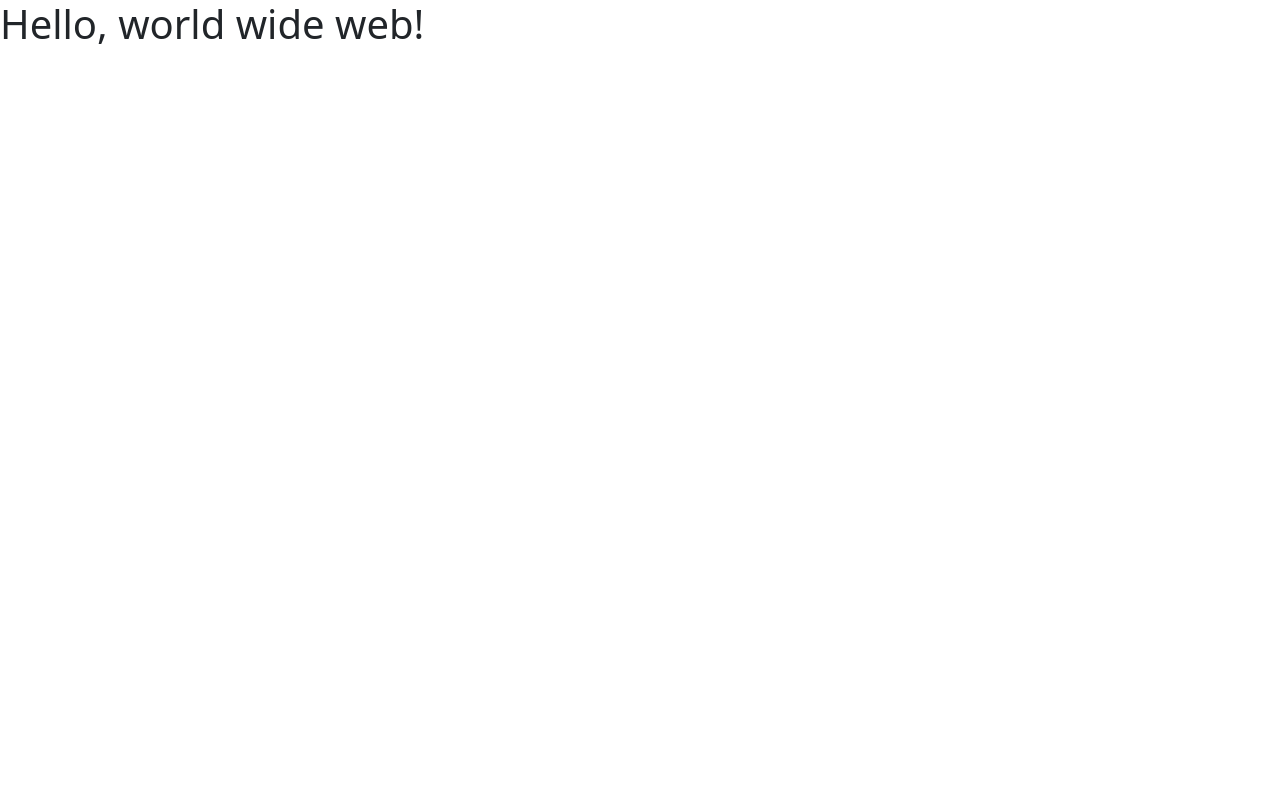
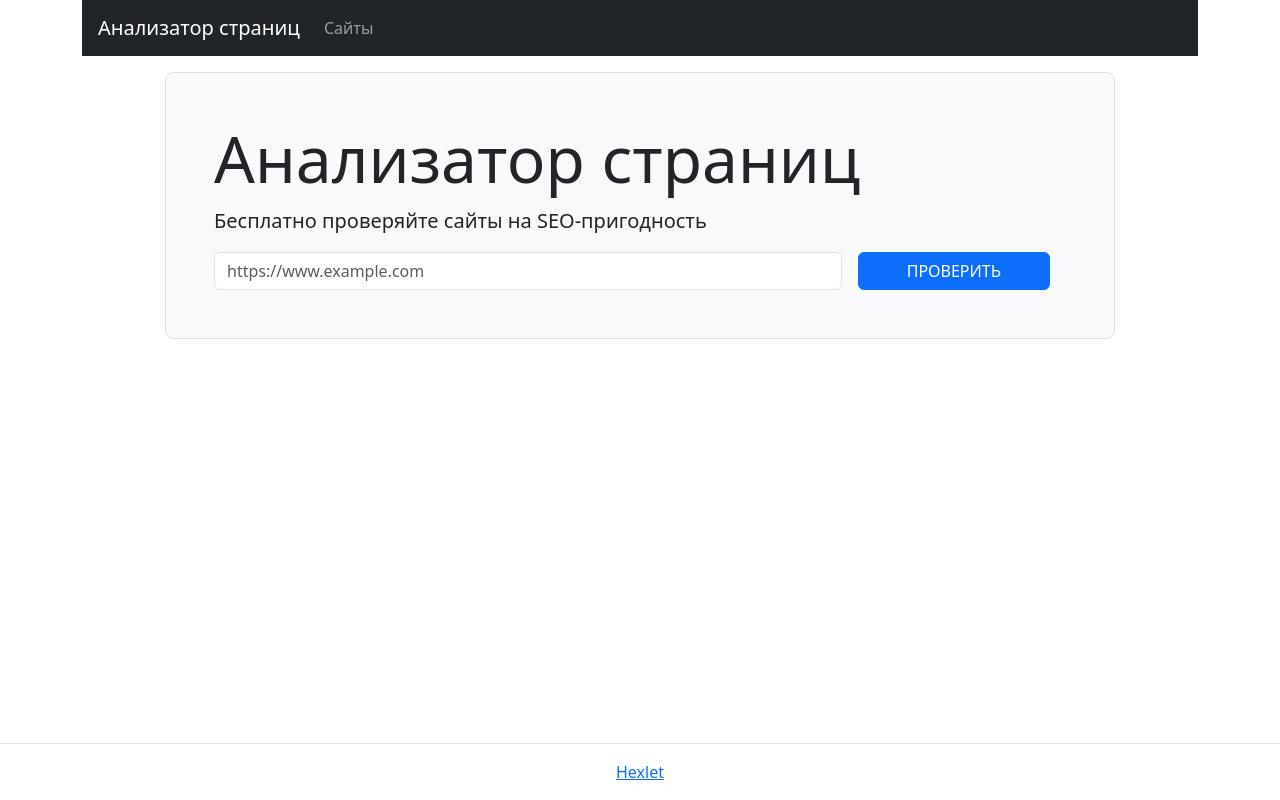
Before and after one commit to saintodes/python-project-83, a Flask app: page / in a window 1280 px wide. Run offline with Flask 3, Linux system fonts and the light colour scheme.

Commit message:
update index.html with boostrap template

```diff
--- a/page_analyzer/templates/index.html
+++ b/page_analyzer/templates/index.html
@@ -1,13 +1,53 @@
 <!doctype html>
 <html lang="en">
-  <head>
+<head>
     <meta charset="utf-8">
-    <meta name="viewport" content="width=device-width, initial-scale=1">
-    <title>Index page</title>
-    <link href="https://cdn.jsdelivr.net/npm/bootstrap@5.3.2/dist/css/bootstrap.min.css" rel="stylesheet" integrity="sha384-T3c6CoIi6uLrA9TneNEoa7RxnatzjcDSCmG1MXxSR1GAsXEV/Dwwykc2MPK8M2HN" crossorigin="anonymous">
-  </head>
-  <body>
-    <script src="https://cdn.jsdelivr.net/npm/bootstrap@5.3.2/dist/js/bootstrap.bundle.min.js" integrity="sha384-C6RzsynM9kWDrMNeT87bh95OGNyZPhcTNXj1NW7RuBCsyN/o0jlpcV8Qyq46cDfL" crossorigin="anonymous"></script>
-    <h1>Hello, world wide web!</h1>
+    <meta name="viewport" content="width=device-width, initial-scale=1, shrink-to-fit=no">
+    <meta name="description" content="Third project for Hexlet.io">
+    <link href="https://cdn.jsdelivr.net/npm/bootstrap@5.3.2/dist/css/bootstrap.min.css" rel="stylesheet"
+    integrity="sha384-T3c6CoIi6uLrA9TneNEoa7RxnatzjcDSCmG1MXxSR1GAsXEV/Dwwykc2MPK8M2HN" crossorigin="anonymous">
+
+    <title>Анализатор страниц</title>
+</head>
+<body class="min-vh-100 d-flex flex-column">
+<header class="flex-shrink-0">
+    <div class="container">
+        <nav class="navbar navbar-expand-md navbar-dark bg-dark px-3">
+            <a class="navbar-brand" href="/">Анализатор страниц</a>
+            <div id="navbarNav">
+                <ul class="navbar-nav">
+                    <li class="nav-item"><a class="nav-link" href="/urls">Сайты</a></li>
+                </ul>
+            </div>
+        </nav>
+    </div>
+</header>
+
+<main class="flex-grow-1">
+    <div class="container mt-3">
+        <div class="row">
+            <div class="col-12 col-md-10 col-8 mx-auto border rounded-3 bg-light p-5">
+                <h1 class="display-3">Анализатор страниц</h1>
+                <p class="lead">Бесплатно проверяйте сайты на SEO-пригодность</p>
+                <form action="/urls" method="post" class="d-flex justify-content-center" required>
+                    <input type="text" name="url" placeholder="https://www.example.com" value=""  class="form-control form-control">
+                    <input type="submit" class="btn btn-primary  btn ms-3 px-5 text-uppercase mx-3" value="Проверить">
+                </form>
+            </div>
+        </div>
+    </div>
+</main>
+
+<footer class="border-top py-3 mt-5 flex-shrink-0">
+    <div class="container">
+        <div class="text-center">
+            <a href="https://ru.hexlet.io/" target="_blank">Hexlet</a>
+        </div>
+    </div>
+</footer>
+
+<script src="https://cdn.jsdelivr.net/npm/bootstrap@5.3.2/dist/js/bootstrap.bundle.min.js"
+integrity="sha384-C6RzsynM9kWDrMNeT87bh95OGNyZPhcTNXj1NW7RuBCsyN/o0jlpcV8Qyq46cDfL" crossorigin="anonymous"></script>
+
 </body>
 </html>
```
Also changed, not shown: README.md.
